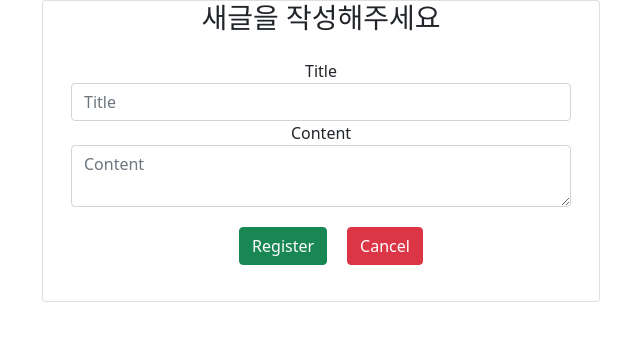
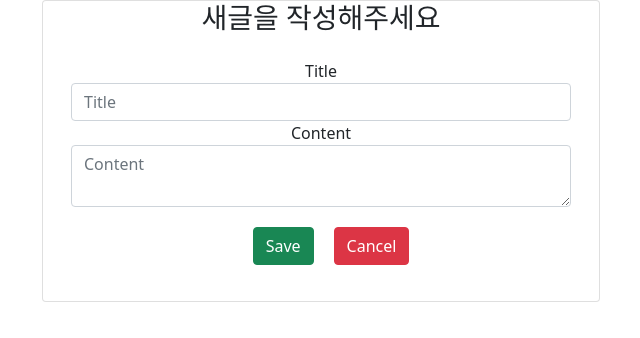
Before and after one commit to iam6ukk/CRUDBoard_front, a React (Create React App) app: page / in a window 1280 px wide. Both pictures are taken after a click on the button "Post Add". Shown: the top 338 px of the page, without its empty margins (319-959 px from the left). Built offline with nearby package versions, Linux system fonts and the light colour scheme; no server answers.

Commit message:
save 수정

```diff
--- a/src/components/CreateBoardComponent.js
+++ b/src/components/CreateBoardComponent.js
@@ -39,11 +39,11 @@ class CreatBoardComponent extends Component {
     if (this.state.seq === "_create") {
       BoardService.createBoard(board).then((res) => {
         this.props.history.push("/board");
-      }); // Register 버튼 클릭 시 api에 작성 리퀘스트 보냄
+      }); // Save 버튼 클릭 시 api에 작성 리퀘스트 보냄
     } else {
       BoardService.updateBoard(this.state.seq, board).then((res) => {
         this.props.history.push("/board");
-      }); //register 버튼 클릭 시 api에 수정 리퀘스트 보냄
+      }); // Save 버튼 클릭 시 api에 수정 리퀘스트 보냄
     }
   };
 
@@ -118,9 +118,9 @@ class CreatBoardComponent extends Component {
                     style={{ margin: "20px" }}
                     onClick={this.createBoard}
                   >
-                    Register
+                    Save
                   </button>
-                  {/* Register 버튼 클릭 시 createBoard 함수 바인드 */}
+                  {/* Save 버튼 클릭 시 createBoard 함수 바인드 */}
                   <button
                     className="btn btn-danger"
                     onClick={this.cancel.bind(this)}
```
